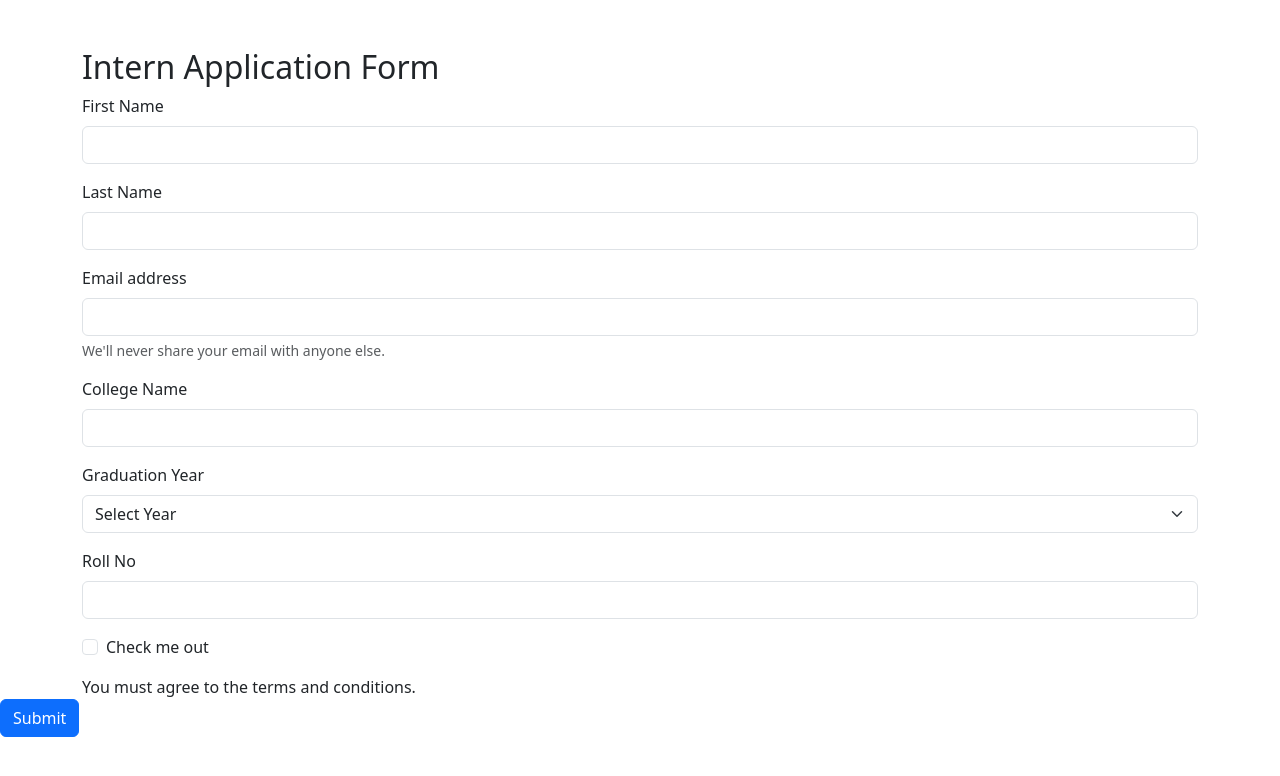
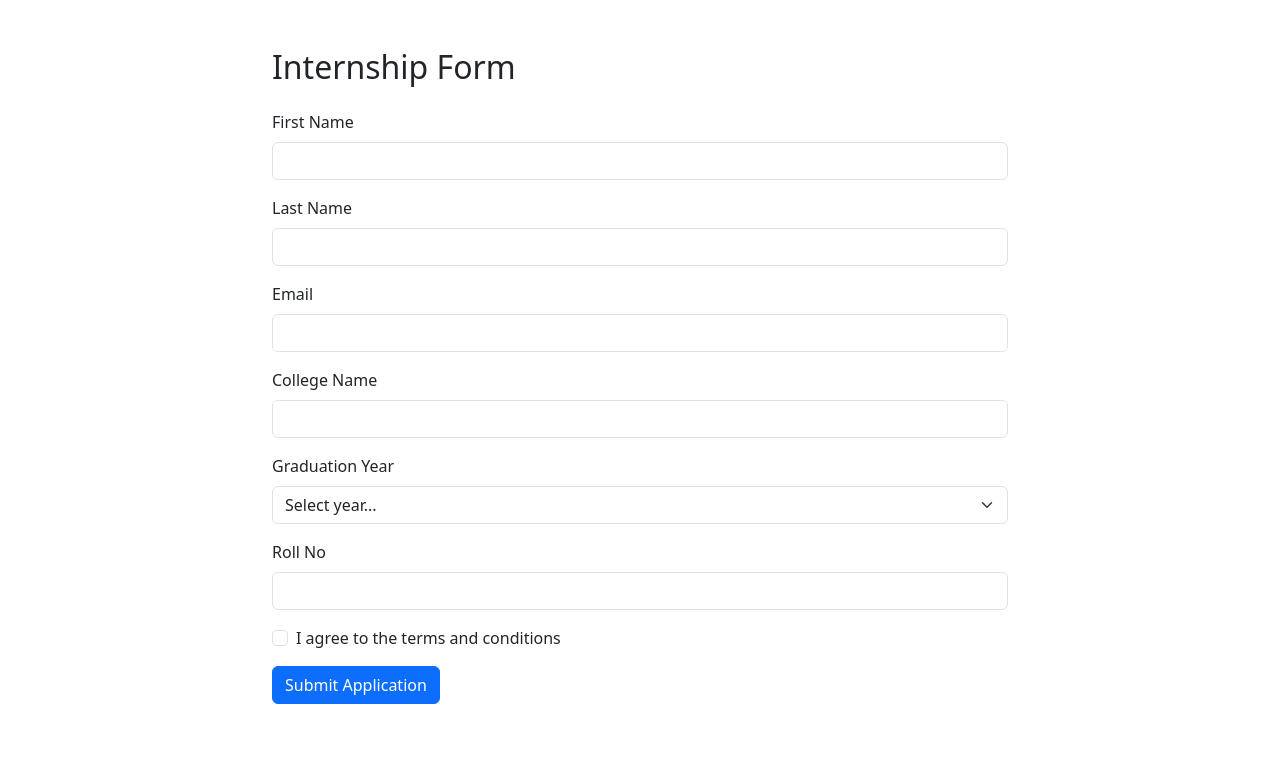
Before and after one commit to acciojob/bootstrap-form-easy-noumantannu06-glitch, a website: page main.html in a window 1280 px wide. Drawn offline with nearby package versions, Linux system fonts and the light colour scheme.

Commit message:
created a submission

```diff
--- a/main.html
+++ b/main.html
@@ -9,64 +9,55 @@
 
 <body>
 	<!-- the entire body must be written by student -->
-	<div class="container mt-5">
-        <h2>Intern Application Form</h2>
+	<body class="container mt-5">
+    <div class="row justify-content-center">
+        <div class="col-md-8">
+            <h2 class="mb-4"> Internship Form</h2>
             <form class="needs-validation" novalidate>
                 <div class="mb-3">
                     <label for="first-name-input" class="form-label">First Name</label>
                     <input type="text" class="form-control" id="first-name-input" required>
-                <div class="invalid-feedback">
-                    Please provide a valid first name.
-                </div>
+                    <div class="invalid-feedback">Please provide your first name.</div>
                 </div>
                 <div class="mb-3">
                     <label for="last-name-input" class="form-label">Last Name</label>
                     <input type="text" class="form-control" id="last-name-input" required>
-                <div class="invalid-feedback">
-                    Please provide a valid last name.
-                </div>
+                    <div class="invalid-feedback">Please provide your last name.</div>
                 </div>
                 <div class="mb-3">
-                <label for="exampleInputEmail1" class="form-label">Email address</label>
-                <input type="email" class="form-control" id="exampleInputEmail1" aria-describedby="emailHelp">
-                <div id="emailHelp" class="form-text">We'll never share your email with anyone else.</div>
+                    <label for="email-input" class="form-label">Email</label>
+                    <input type="email" class="form-control" id="email-input" required>
+                    <div class="invalid-feedback">Please provide a valid email.</div>
                 </div>
                 <div class="mb-3">
                     <label for="college-input" class="form-label">College Name</label>
                     <input type="text" class="form-control" id="college-input" required>
-                <div class="invalid-feedback">
-                    Please provide your college name.
-                </div>
+                    <div class="invalid-feedback">Please provide your college name.</div>
                 </div>
                 <div class="mb-3">
-                <label class="form-label">Graduation Year</label>
-                <select class="form-select" required>
-                    <option value="">Select Year</option>
+                    <label for="graduation-year-input" class="form-label">Graduation Year</label>
+                    <select class="form-select" id="graduation-year-input" required>
+                        <option value="">Select year...</option>
                         <option value="2020">2020</option>
                         <option value="2021">2021</option>
                         <option value="2022">2022</option>
                         <option value="2023">2023</option>
                     </select>
-                <div class="invalid-feedback">
-                    Please select your graduation year.
-                </div>
+                    <div class="invalid-feedback">Please select your graduation year.</div>
                 </div>
                 <div class="mb-3">
                     <label for="roll-no-input" class="form-label">Roll No</label>
                     <input type="text" class="form-control" id="roll-no-input" required>
-                <div class="invalid-feedback">
-                    Please provide your roll number.
-                </div>
+                    <div class="invalid-feedback">Please provide your roll number.</div>
                 </div>
                 <div class="mb-3 form-check">
-               <input type="checkbox" class="form-check-input" id="exampleCheck1">
-               <label class="form-check-label" for="exampleCheck1">Check me out</label>
+                    <input type="checkbox" class="form-check-input" id="conditions-checkbox" required>
+                    <label class="form-check-label" for="conditions-checkbox">I agree to the terms and conditions</label>
+                    <div class="invalid-feedback">You must agree to the conditions.</div>
                 </div>
-                    You must agree to the terms and conditions.
+                <button class="btn btn-primary" type="submit">Submit Application</button>
+            </form>
         </div>
-            </div>
-            <button type="submit" class="btn btn-primary">Submit</button>
-        </form>
     </div>
     <script src="https://cdn.jsdelivr.net/npm/bootstrap@5.3.0/dist/js/bootstrap.bundle.min.js"></script>
 
```
Lines whose indentation alone changed are shown as unchanged.
